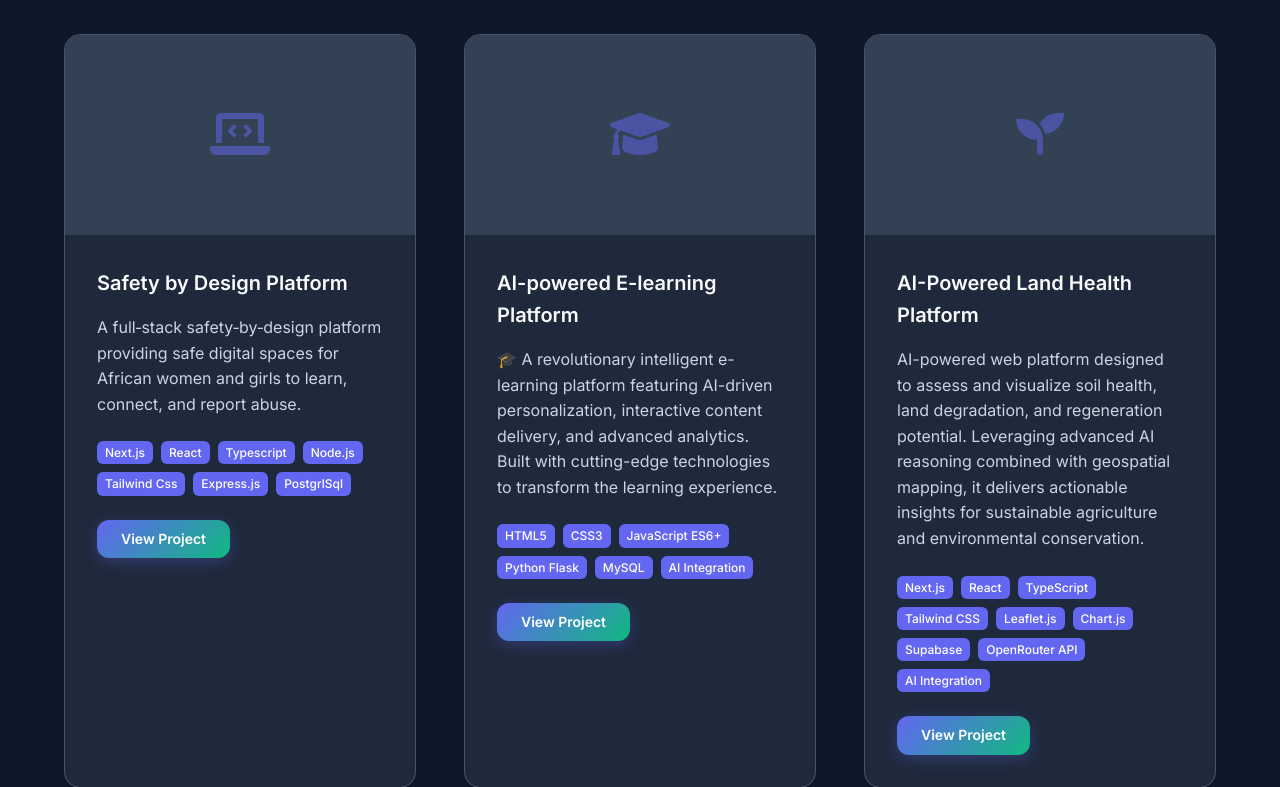
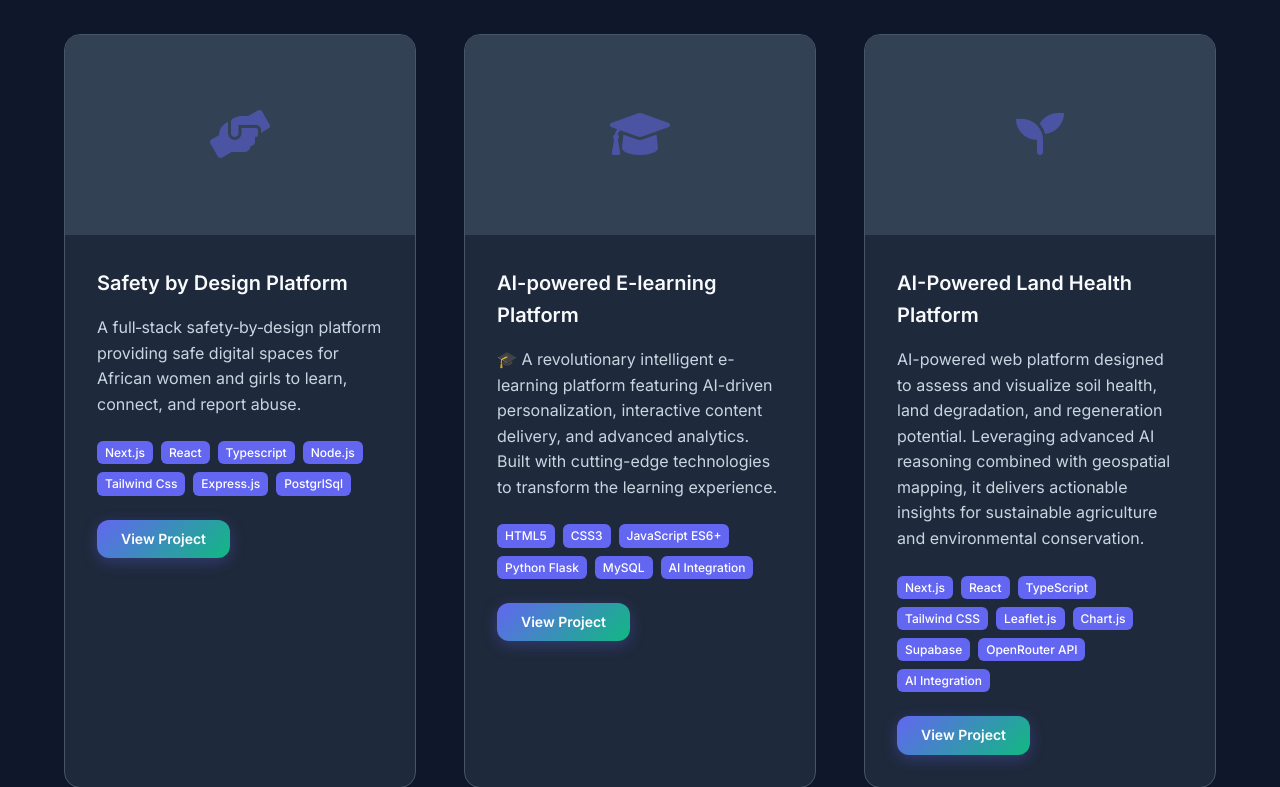
Before and after one commit to arusoftwaresolutions/my_portofolio, a Django app: page / in a window 1280 px wide. Shown: the part 2326-3113 px from the top of the page. Run offline with Django 4.2, Linux system fonts and the light colour scheme.

Commit message:
Replace laptop icon with helping hands icon

```diff
--- a/templates/index.html
+++ b/templates/index.html
@@ -160,7 +160,8 @@
                 <div class="project-card" data-aos="fade-up" data-aos-delay="100">
                     <div class="project-image">
                         <div class="project-placeholder">
-                            <i class="fas fa-laptop-code"></i>
+                            <i class="fas fa-hands-helping"></i>
+
                         </div>
                     </div>
                     <div class="project-content">
```
